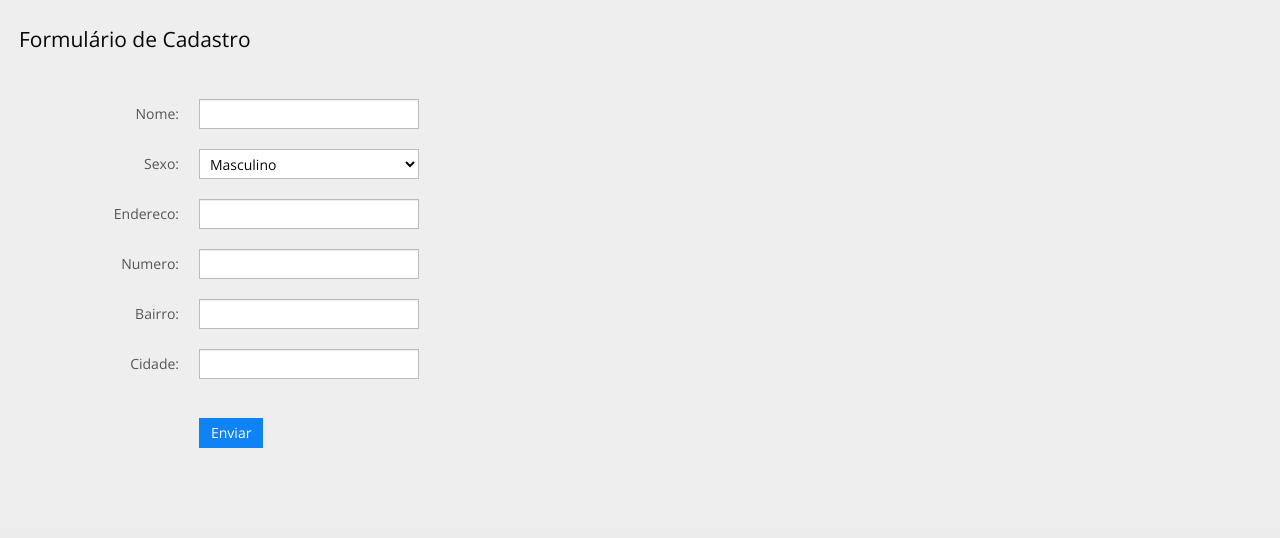
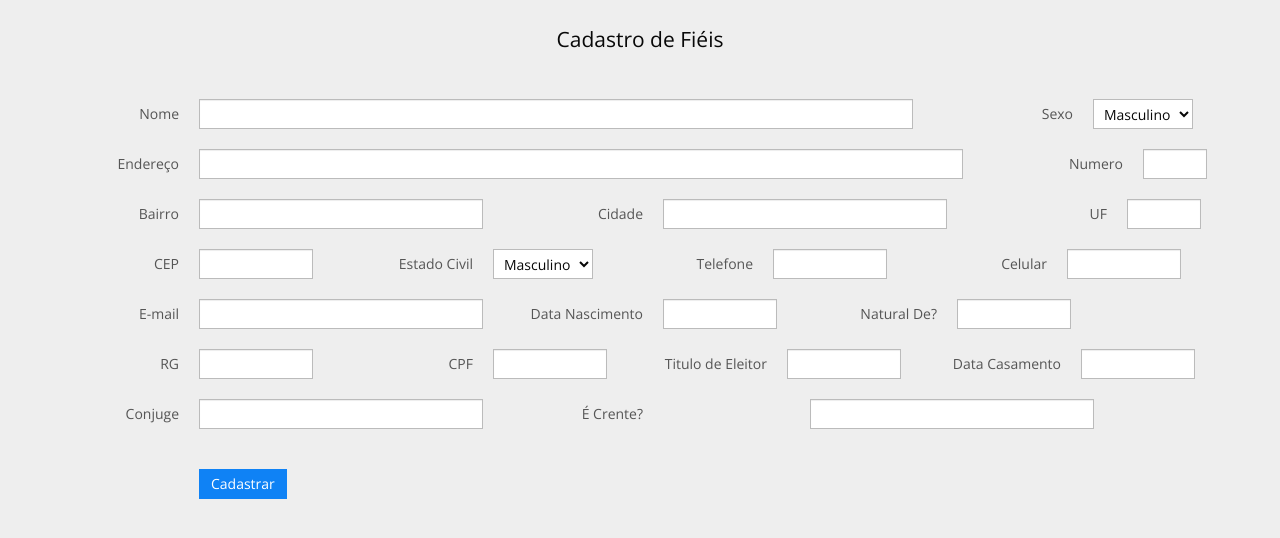
Before and after one commit to linuxsoares/igreja, a Django app: page /cadastro/ in a window 1280 px wide. Shown: the part 327-865 px from the top of the page. Before the commit the page ends 775 px from the top, so only its background shows below. Run offline with Django 3.2, Linux system fonts and the light colour scheme; some libraries are stand-ins or nearby versions.

Commit message:
Alteração de FORM

```diff
--- a/igreja_cadastro/cadastro_fieis/templates/cadastro_fieis/cadastro_form.html
+++ b/igreja_cadastro/cadastro_fieis/templates/cadastro_fieis/cadastro_form.html
@@ -1,56 +1,210 @@
 {% extends 'base.html' %}
 {% block content %}
-<form class="form-horizontal well" action="." method="POST">
+
+<form class="form-horizontal well" action="." method="POST" style="text-align: center">
     {% csrf_token %}
     {{ form.non_field_errors }}
-    <fieldset>
-        <legend>Formulário de Cadastro</legend>
-        <div class="control-group">
-            <label class="control-label" for="{{ form.name.id_for_label }}">{{ form.name.label }}:</label>
+    <fieldset style="text-align: center">
+
+    <!-- Form Name -->
+    <legend>Cadastro de Fiéis</legend>
+
+    <!-- Text input-->
+    <div class="control-group" style='float: left'>
+      <label class="control-label">Nome</label>
       <div class="controls">
-                {{ form.name }}
-                {{ form.name.errors }}
+        <input id="nome" name="nome" placeholder="" style="width: 700px " class="input-xlarge" required="" type="text">
+
       </div>
     </div>
-        <div class="control-group">
-            <label class="control-label" for="{{ form.sexo.id_for_label }}">{{ form.sexo.label }}:</label>
+
+    <br />
+
+    <!-- Select Basic -->
+    <div class="control-group" style='float: left'>
+      <label class="control-label">Sexo</label>
       <div class="controls">
-                {{ form.sexo }}
-                {{ form.sexo.errors }}
+        <select id="sexo" name="sexo" class="input-xlarge" style="width: 100px">
+          <option>Masculino</option>
+          <option>Feminino</option>
+        </select>
       </div>
     </div>
-        <div class="control-group">
-            <label class="control-label" for="{{ form.endereco.id_for_label }}">{{ form.endereco.label }}:</label>
+
+    <!-- Text input-->
+    <div class="control-group" style='float: left'>
+      <label class="control-label">Endereço</label>
       <div class="controls">
-                {{ form.endereco }}
-                {{ form.endereco.errors }}
+        <input id="endereco" name="endereco" placeholder="" class="input-xlarge" required="" type="text" style="width: 750px">
+
       </div>
     </div>
-        <div class="control-group">
-            <label class="control-label" for="{{ form.numero.id_for_label }}">{{ form.numero.label }}:</label>
+
+    <!-- Text input-->
+    <div class="control-group" style='float: left'>
+      <label class="control-label">Numero</label>
       <div class="controls">
-                {{ form.numero }}
-                {{ form.numero.errors }}
+        <input id="numero" name="numero" placeholder="" class="input-xlarge" required="" type="text" style="width: 50px">
+
       </div>
     </div>
-        <div class="control-group">
-            <label class="control-label" for="{{ form.bairro.id_for_label }}">{{ form.bairro.label }}:</label>
+
+    <!-- Text input-->
+    <div class="control-group" style='float: left'>
+      <label class="control-label">Bairro</label>
       <div class="controls">
-                {{ form.bairro }}
-                {{ form.bairro.errors }}
+        <input id="bairro" name="bairro" placeholder="" class="input-xlarge" required="" type="text">
+
       </div>
     </div>
-        <div class="control-group">
-            <label class="control-label" for="{{ form.cidade.id_for_label }}">{{ form.cidade.label }}: </label>
+
+    <!-- Text input-->
+    <div class="control-group" style='float: left'>
+      <label class="control-label">Cidade</label>
       <div class="controls">
-                {{ form.cidade }}
-                {{ form.cidade.errors }}
+        <input id="cidade" name="cidade" placeholder="" class="input-xlarge" required="" type="text">
+
+      </div>
     </div>
 
-            <div class="form-actions">
-                <button type="submit" class="btn btn-primary">Enviar</button>
+    <!-- Text input-->
+    <div class="control-group" style='float: left'>
+      <label class="control-label">UF</label>
+      <div class="controls">
+        <input id="uf" name="uf" placeholder="" class="input-xlarge" required="" type="text" style="width: 60px">
+
       </div>
     </div>
+
+    <!-- Text input-->
+    <div class="control-group" style='float: left'>
+      <label class="control-label">CEP</label>
+      <div class="controls">
+        <input id="cep" name="cep" placeholder="" class="input-xlarge" required="" type="text" style="width: 100px">
+
+      </div>
+    </div>
+
+    <!-- Select Basic -->
+    <div class="control-group" style='float: left'>
+      <label class="control-label">Estado Civil</label>
+      <div class="controls">
+        <select id="estadoCivil" name="estadocivil" class="input-xlarge" style="width: 100px">
+          <option>Masculino</option>
+          <option>Feminino</option>
+        </select>
+      </div>
+    </div>
+
+    <!-- Text input-->
+    <div class="control-group" style='float: left'>
+      <label class="control-label">Telefone</label>
+      <div class="controls">
+        <input id="telefone" name="telefone" placeholder="" class="input-xlarge" required="" type="text" style="width: 100px">
+
+      </div>
+    </div>
+
+    <!-- Text input-->
+    <div class="control-group" style='float: left'>
+      <label class="control-label">Celular</label>
+      <div class="controls">
+        <input id="celular" name="celular" placeholder="" class="input-xlarge" required="" type="text" style="width: 100px">
+
+      </div>
+    </div>
+
+    <!-- Text input-->
+    <div class="control-group" style='float: left'>
+      <label class="control-label">E-mail</label>
+      <div class="controls">
+        <input id="email" name="email" placeholder="" class="input-xlarge" required="" type="text">
+
+      </div>
+    </div>
+
+    <!-- Text input-->
+    <div class="control-group" style='float: left'>
+      <label class="control-label">Data Nascimento</label>
+      <div class="controls">
+        <input id="dataNascimento" name="dataNascimento" placeholder="" class="input-xlarge" required="" type="text" style="width: 100px">
+
+      </div>
+    </div>
+
+    <!-- Text input-->
+    <div class="control-group" style='float: left'>
+      <label class="control-label">Natural De?</label>
+      <div class="controls">
+        <input id="naturalDe" name="naturalDe" placeholder="" class="input-xlarge" required="" type="text" style="width: 100px">
+
+      </div>
+    </div>
+
+    <!-- Text input-->
+    <div class="control-group" style='float: left'>
+      <label class="control-label">RG</label>
+      <div class="controls">
+        <input id="rg" name="rg" placeholder="" class="input-xlarge" required="" type="text" style="width: 100px">
+
+      </div>
+    </div>
+
+    <!-- Text input-->
+    <div class="control-group" style='float: left'>
+      <label class="control-label">CPF</label>
+      <div class="controls">
+        <input id="cpf" name="cpf" placeholder="" class="input-xlarge" required="" type="text" style="width: 100px">
+
+      </div>
+    </div>
+
+    <!-- Text input-->
+    <div class="control-group" style='float: left'>
+      <label class="control-label">Titulo de Eleitor</label>
+      <div class="controls">
+        <input id="tituloEleitor" name="tituloEleitor" placeholder="" class="input-xlarge" required="" type="text" style="width: 100px">
+
+      </div>
+    </div>
+
+    <!-- Text input-->
+    <div class="control-group" style='float: left'>
+      <label class="control-label">Data Casamento</label>
+      <div class="controls">
+        <input id="dataCasamento" name="dataCasamento" placeholder="" class="input-xlarge" type="text" style="width: 100px">
+
+      </div>
+    </div>
+
+    <!-- Text input-->
+    <div class="control-group" style='float: left'>
+      <label class="control-label">Conjuge</label>
+      <div class="controls">
+        <input id="conjuge" name="conjuge" placeholder="" class="input-xlarge" type="text">
+
+      </div>
+    </div>
+
+    <!-- Text input-->
+    <div class="control-group" >
+      <label class="control-label">É Crente?</label>
+      <div class="controls">
+        <input id="crente" name="crente" placeholder="" class="input-xlarge" type="text">
+
+      </div>
+    </div>
+
+    <!-- Button -->
+    <div class="control-group" style='float: left'>
+      <label class="control-label"></label>
+      <div class="controls">
+        <button id="singlebutton" name="singlebutton" class="btn btn-primary">Cadastrar</button>
+      </div>
+    </div>
+
     </fieldset>
 </form>
+
+
 {% endblock content %}
```
Lines whose indentation alone changed are shown as unchanged.
